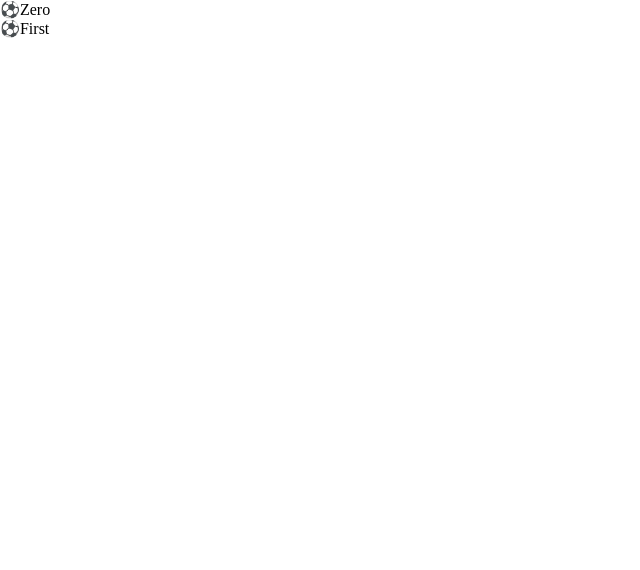
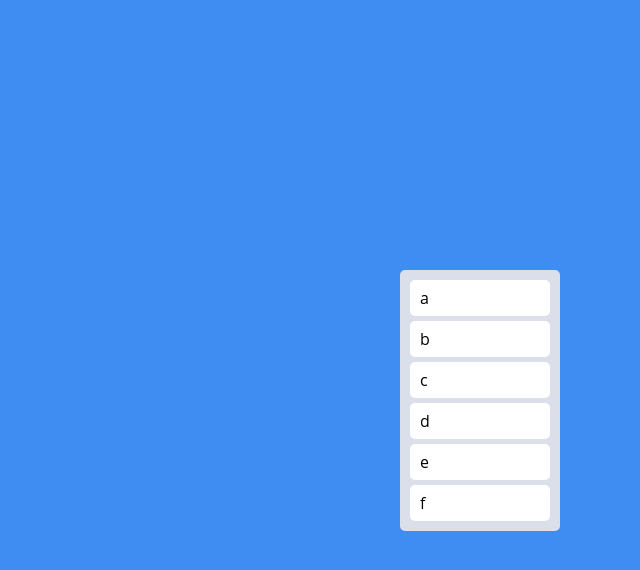
Before and after one commit to kirtimukha/rjs-trello, a React (Create React App) app: page / in a window 1280 px wide. Shown: the top 570 px of the page, without its empty margins (0-640 px from the left). Built offline with nearby package versions, Linux system fonts and the light colour scheme.

Commit message:
[U] dragAndDrop: arg.palceholder 추가

```diff
--- a/package.json
+++ b/package.json
@@ -26,6 +26,7 @@
     "react-scripts": "5.0.1",
     "recoil": "^0.7.6",
     "styled-components": "^5.3.6",
+    "styled-reset": "^4.4.4",
     "typescript": "^4.9.3",
     "web-vitals": "^2.1.4"
   },
--- a/src/App-set-selector.tsx
+++ b/src/App-set-selector.tsx
@@ -1,7 +1,7 @@
 import React from 'react';
 import {createGlobalStyle} from "styled-components";
 import {useRecoilState} from "recoil";
-import {hourSelector, minuteState} from './atom/atom';
+import {hourSelector, minuteState} from './atom/atom-selector';
 
 const GlobalStyle = createGlobalStyle`
   * {
--- a/src/App.tsx
+++ b/src/App.tsx
@@ -1,50 +1,178 @@
-import React from 'react';
-import {DragDropContext, Draggable, Droppable} from "react-beautiful-dnd";
-import {createGlobalStyle} from "styled-components";
+import React from "react";
+import {DragDropContext, Draggable, Droppable, DropResult,} from "react-beautiful-dnd";
+import styled, {createGlobalStyle} from "styled-components";
+import reset from "styled-reset";
+import {useRecoilState} from "recoil";
+import {toDoState} from "./atom/atom";
 
 const GlobalStyle = createGlobalStyle`
+  ${reset}
+
+  ;
   * {
     box-sizing: border-box;
+  }
+
+  html, body, div, span, applet, object, iframe,
+  h1, h2, h3, h4, h5, h6, p, blockquote, pre,
+  a, abbr, acronym, address, big, cite, code,
+  del, dfn, em, img, ins, kbd, q, s, samp,
+  small, strike, strong, sub, sup, tt, var,
+  b, u, i, center,
+  dl, dt, dd, menu, ol, ul, li,
+  fieldset, form, label, legend,
+  table, caption, tbody, tfoot, thead, tr, th, td,
+  article, aside, canvas, details, embed,
+  figure, figcaption, footer, header, hgroup,
+  main, menu, nav, output, ruby, section, summary,
+  time, mark, audio, video {
     margin: 0;
     padding: 0;
-
+    border: 0;
+    font: inherit;
+    font-size: 100%;
+    vertical-align: baseline;
   }
 
-  ul, li {
+  /* HTML5 display-role reset for older browsers */
+  article, aside, details, figcaption, figure,
+  footer, header, hgroup, main, menu, nav, section {
+    display: block;
+  }
+
+  /* HTML5 hidden-attribute fix for newer browsers */
+  *[hidden] {
+    display: none;
+  }
+
+  body {
+    font-family: 'Open Sans', 'Source Sans Pro', sans-serif;
+    line-height: 1;
+    background-color: ${(props) => props.theme.bgColor};
+    color: ${(props) => props.theme.textColor};
+  }
+
+  menu, ol, ul {
     list-style: none;
   }
 
+  blockquote, q {
+    quotes: none;
+  }
+
+  blockquote:before, blockquote:after,
+  q:before, q:after {
+    content: '';
+    content: none;
+  }
+
+  table {
+    border-collapse: collapse;
+    border-spacing: 0;
+  }
+
+  a {
+    text-decoration: none;
+    color: inherit;
+  }
+
   @import url('https://fonts.googleapis.com/css2?family=Source+Sans+Pro:wght@300;400&display=swap');
-`
-{/* [ Droppable 의 특징 ] 1. children 을 가진다 2. children 은 함수이다. 3. 첫번째 아규먼트는 droppable로부터 받음. 4. draggableProps 와 dragHandelProps 속성을 가짐*/
+`;
+{
+  /* [ Droppable 의 특징 ] 1. children 을 가진다 2. children 은 함수이다. 3. 첫번째 아규먼트는 droppable로부터 받음. 4. draggableProps 와 dragHandelProps 속성을 가짐*/
 }
-{/* [ Draggable 의 특징 ] 1. children 을 가진다 2. children 은 함수이다. */
+{
+  /* [ Draggable 의 특징 ] 1. children 을 가진다 2. children 은 함수이다. */
 }
+const Wrapper = styled.div`
+  display: flex;
+  max-width: 480px;
+  width: 100%;
+  height: 100vh;
+  margin: 0 auto;
+  justify-content: center;
+  align-items: center;
+`;
+const Boards = styled.div`
+  display: grid;
+  width: 100%;
+  grid-template-columns: repeat(3, 1fr);
+`;
+const Board = styled.div`
+  width: 100%;
+  min-height: 200px;
+  padding: 10px;
+  border-radius: 5px;
+  background-color: ${(props) => props.theme.boardColor};
+`;
+const Card = styled.div`
+  padding: 10px;
+  margin-top: 5px;
+  border-radius: 5px;
+  background-color: ${(props) => props.theme.cardColor};
+
+  :first-child {
+    margin-top: 0;
+  }
+`;
 
 function App() {
-  const onDragEnd = () => {
-  }
+  const [toDos, setToDos] = useRecoilState(toDoState);
+  const changeToDo = () => {
+    // setToDos (toDos, toDoState);
+  };
+  const onDragEnd = ({draggableId, destination, source}: DropResult) => {
+    //onDragEnd 는 : result, provided 두가지 아규먼트를 가짐
+
+    // 1. 변경점이 없으면 아무 변화 없음
+    if (!destination) return;
+    // 2. 변경점이 있으면 setToDos 실행
+    setToDos((oldToDos) => {
+      const copyToDos = [...oldToDos];
+      //1) delete item on source.index
+      copyToDos.splice(source.index, 1);
+      //2) put back the item(draggableId) on destination.index
+      copyToDos.splice(destination?.index, 0, draggableId);
+      //3)
+      return copyToDos;
+
+    });
+  };
+
   return (
     <>
       <GlobalStyle/>
       <DragDropContext onDragEnd={onDragEnd}>
-        <div>
-          <Droppable droppableId="wrapDrop">
-            {(arg) => (
-              <ul ref={arg.innerRef} {...arg.droppableProps} >
-                <Draggable draggableId="zero" index={0}>
-                  {(arg) => (<li ref={arg.innerRef} {...arg.draggableProps}><span  {...arg.dragHandleProps}> &#9917;</span>Zero</li>)}
-                </Draggable>
-                <Draggable draggableId="first" index={1}>
-                  {(arg) => (<li ref={arg.innerRef} {...arg.draggableProps}><span  {...arg.dragHandleProps}> &#9917;</span>First</li>)}
-                </Draggable>
-              </ul>
-            )}
-          </Droppable>
-        </div>
+        <Wrapper>
+          <Boards>
+            <Droppable droppableId="wrapDrop">
+              {(magic) => (
+                <Board ref={magic.innerRef} {...magic.droppableProps}>
+                  {toDos.map((toDo, index) => (
+                    <Draggable draggableId={toDo} key={toDo} index={index}>
+                      {/*//드래거블 아이디에 ""(큰따옴표) 로 이름을 주면 Card 드래그 드랍시 1개만 보이므로 {}(대괄호)사용.*/}
+                      {/*//드래거블 아이디와 key 네임이 같아야 한다 */}
+                      {(magic) => (
+                        <Card
+                          ref={magic.innerRef}
+                          {...magic.draggableProps}
+                          {...magic.dragHandleProps}
+                          onChange={changeToDo}
+                        >
+                          {toDo}
+                        </Card>
+                      )}
+                    </Draggable>
+                  ))}
+                  {magic.placeholder}
+                </Board>
+              )}
+            </Droppable>
+          </Boards>
+        </Wrapper>
       </DragDropContext>
     </>
-  )
+  );
 }
 
 export default App;
--- a/src/atom/atom.tsx
+++ b/src/atom/atom.tsx
@@ -1,21 +1,7 @@
-import {atom, selector} from "recoil";
+import {atom} from "recoil";
 //selector : state 를 입력 받는 함수를 거쳐서 반환된 값을 말함
 
-export const minuteState = atom({
-    key: "minutes",
-    default: 0,
-})
-
-export const hourSelector = selector({
-    key: "hours",
-    get: ({ get }) => {
-        const minutes = get(minuteState);
-        return minutes/60 ;
-    },
-    // state 를 set 하도록 함 =  state가 어떤 형태이든 수정될 수 있도록 함
-    // newValue : 보낼 값
-    set: ({set}, newValue ) => {
-        const minutes = Number(newValue) * 60;
-       set(minuteState, minutes);
-    }
-})
+export const toDoState = atom({
+  key : "toDo",
+  default: ["a", "b", "c", "d", "e", "f"],
+});
--- a/src/theme.ts
+++ b/src/theme.ts
@@ -1,10 +1,8 @@
 import {DefaultTheme} from 'styled-components';
 
 export const darkTheme : DefaultTheme = {
-    btnTextColor: "#f5f6fa",
-    btnTextHoverColor: "#2f3640",
-    textColor: "#f5f6fa",
-    bgColor: "#2f3640",
-    accentColor: "#9c88ff",
-    loaderColor: "rgba(0,0,0, .5)",
+    bgColor: "#3F8CF2",
+    textColor : "#000",
+    cardColor: "#fff",
+    boardColor: "#DADFE9"
 }
```
Also changed, not shown: src/atom/atom-selector.tsx (added, +21 -0 lines), src/styled.d.ts (+4 -13 lines).
